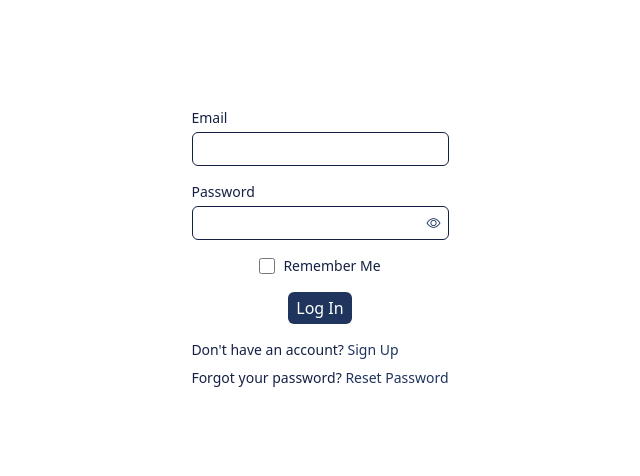
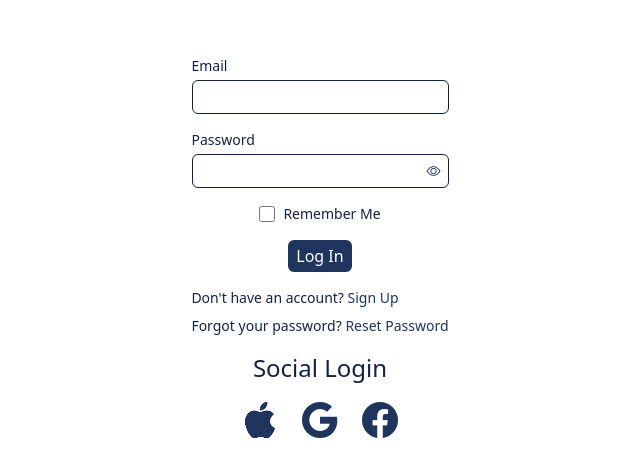
Before and after one commit to Raina-Moon/korip-web, a Next.js app: page /login in a window 1280 px wide. Shown: the part 152-628 px from the top of the page, without its empty margins (320-960 px from the left). Built offline with nearby package versions, Linux system fonts and the light colour scheme; no server answers.

Commit message:
✨feat: add social login buttons for Apple, Google, and Facebook

```diff
--- a/src/app/login/page.tsx
+++ b/src/app/login/page.tsx
@@ -80,6 +80,13 @@ const LoginPage = () => {
           </a>
         </p>
       </div>
+
+      <h2 className="text-2xl text-primary-800">Social Login</h2>
+      <div className="flex flex-row gap-6">
+      <button className="text-primary-700 text-4xl"><i className="bi bi-apple"></i></button>
+      <button className="text-primary-700 text-4xl"><i className="bi bi-google"></i></button>
+      <button className="text-primary-700 text-4xl"><i className="bi bi-facebook"></i></button>
+      </div>
     </div>
   );
 };
```
